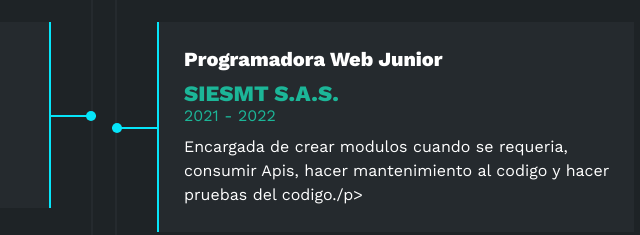
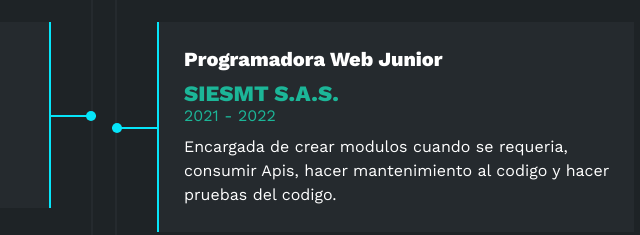
Before and after one commit to andrea-2606/portafolio, a plain HTML site: page index.html in a window 1280 px wide. Shown: the part 2622-2857 px from the top of the page, 536-1176 px from the left. Drawn offline with nearby package versions, Linux system fonts and the light colour scheme.

Commit message:
cambio en p

```diff
--- a/index.html
+++ b/index.html
@@ -290,7 +290,7 @@
                         <h4>Programadora Web Junior</h4>
                         <span class="casa">SIESMT S.A.S.</span>
                         <span class="fecha">2021 - 2022</span>
-                        <p>Encargada de crear modulos cuando se requeria, consumir Apis, hacer mantenimiento al codigo y hacer pruebas del codigo./p>
+                        <p>Encargada de crear modulos cuando se requeria, consumir Apis, hacer mantenimiento al codigo y hacer pruebas del codigo.</p>
                         <div class="conectord">
                             <div class="circulod"></div>
                         </div>
```
